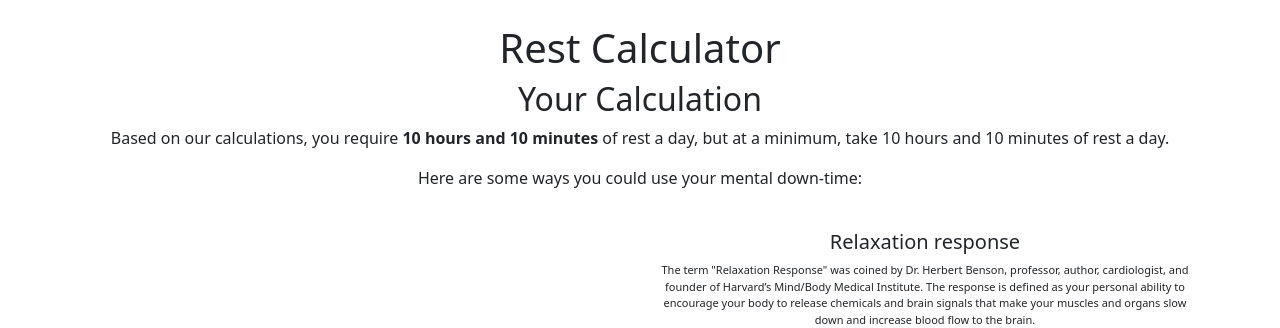
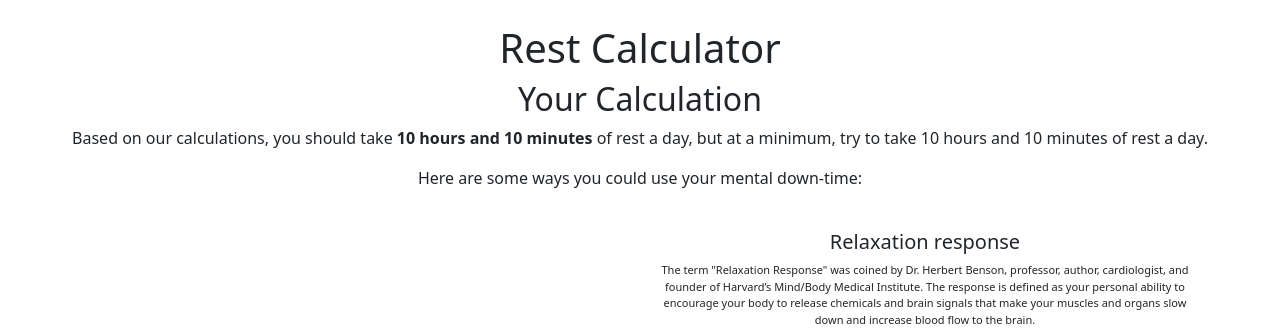
Before and after one commit to emmagreaves/restful, a Flask app: template templates/calculated.html in a window 1280 px wide. Shown: the top 328 px of the page. Run offline with Flask 2, Linux system fonts and the light colour scheme; the template is opened without the code that fills it: most values are stand-ins (such as "Sample title", 1, 10 or a date in 2020).

Commit message:
Fixing things

```diff
--- a/templates/calculated.html
+++ b/templates/calculated.html
@@ -13,22 +13,24 @@
     <main>
         <h2 aria-label="title2">Your Calculation</h2>
         {% if hours > 1 and minHours > 1%}
-        <p>Based on our calculations, you require <strong>{{hours}} hours and {{ minutes }} minutes </strong>of rest a day, but at a minimum, take
+        <p>Based on our calculations, you should take <strong>{{hours}} hours and {{ minutes }} minutes </strong>of rest a day, but at a minimum, try to take
             {{minHours}} hours and {{minMinutes}} minutes of rest a day.</p>
 
         {% elif hours > 1 and minHours == 1%}
-        <p>Based on our calculations, you require <strong>{{hours}} hours and {{ minutes }} minutes </strong>of rest a day, but at a minimum, take
+        <p>Based on our calculations, you should take <strong>{{hours}} hours and {{ minutes }} minutes </strong>of rest a day, but at a minimum, try to take
             {{minHours}} hour and {{minMinutes}} minutes of rest a day.</p>
 
         {% elif hours == 1 and minHours == 1%}
-        <p>Based on our calculations, you require <strong>{{hours}} hour and {{ minutes }} minutes </strong>of rest a day, but at a minimum, take
+        <p>Based on our calculations, you should take <strong>{{hours}} hour and {{ minutes }} minutes </strong>of rest a day, but at a minimum, try to take
             {{minHours}} hour and {{minMinutes}} minutes of rest a day.</p>
 
-        {% elif hours == 1 and minHours < 1%}
-        <p>Based on our calculations, you require <strong>{{hours}} hour and {{ minutes }} minutes </strong>of rest a day, but at a minimum, take {{minMinutes}} minutes of rest a day.</p>
+        {% elif hours == 1 and minHours == 0%}
+        <p>Based on our calculations, you should take <strong>{{hours}} hour and {{ minutes }} minutes </strong>of rest a day, but at a minimum,
+            try to take {{minMinutes}} minutes of rest a day.</p>
 
         {% else %}
-        <p>Based on our calculations, you require <strong>{{ minutes }} minutes </strong>of rest a day.</p>
+        <p>Based on our calculations, you should take <strong>{{ minutes }} minutes </strong>of rest a day, but at a minimum,
+            try to take {{minMinutes}} minutes of rest a day.</p>
 
         {% endif %}
         <p>Here are some ways you could use your mental down-time:</p>
```
